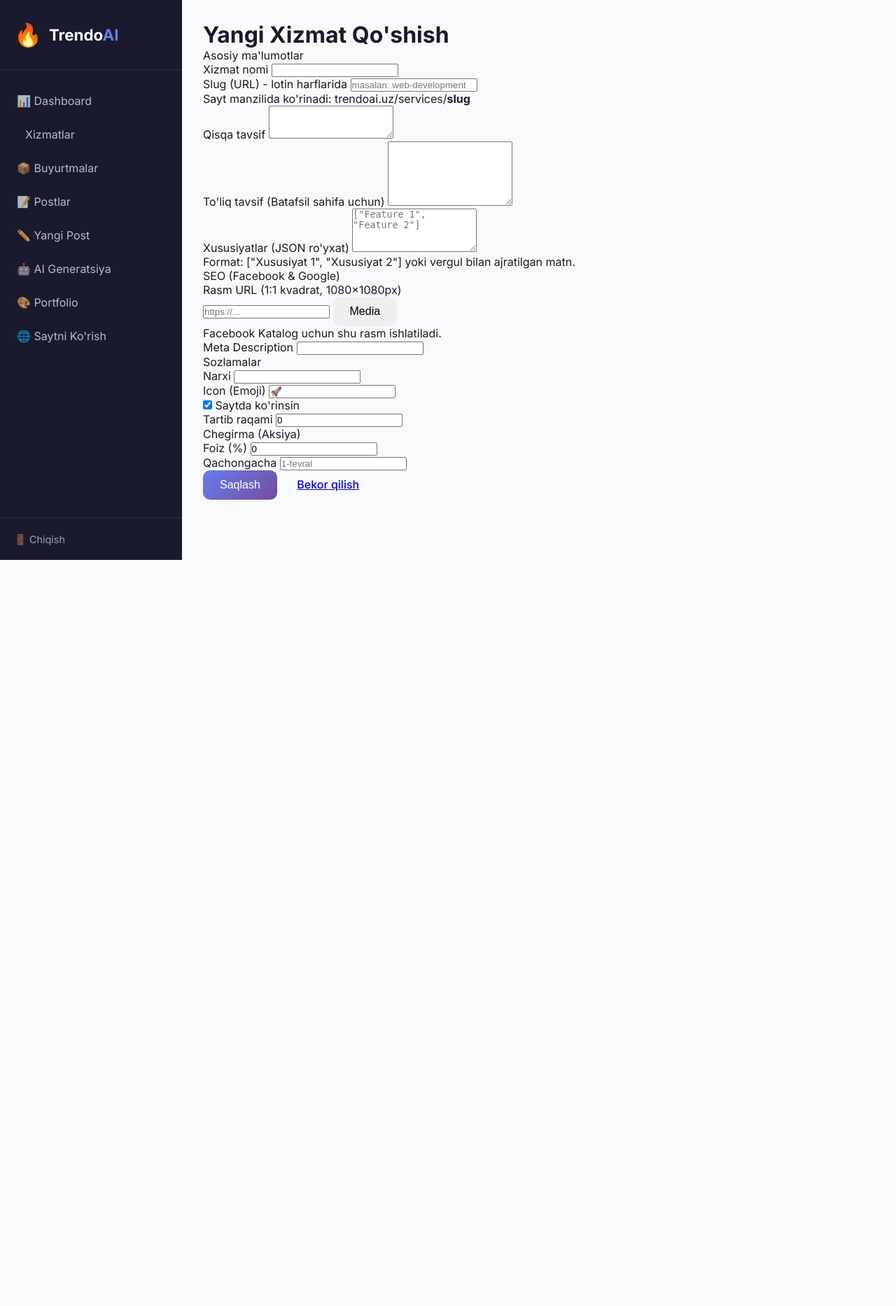
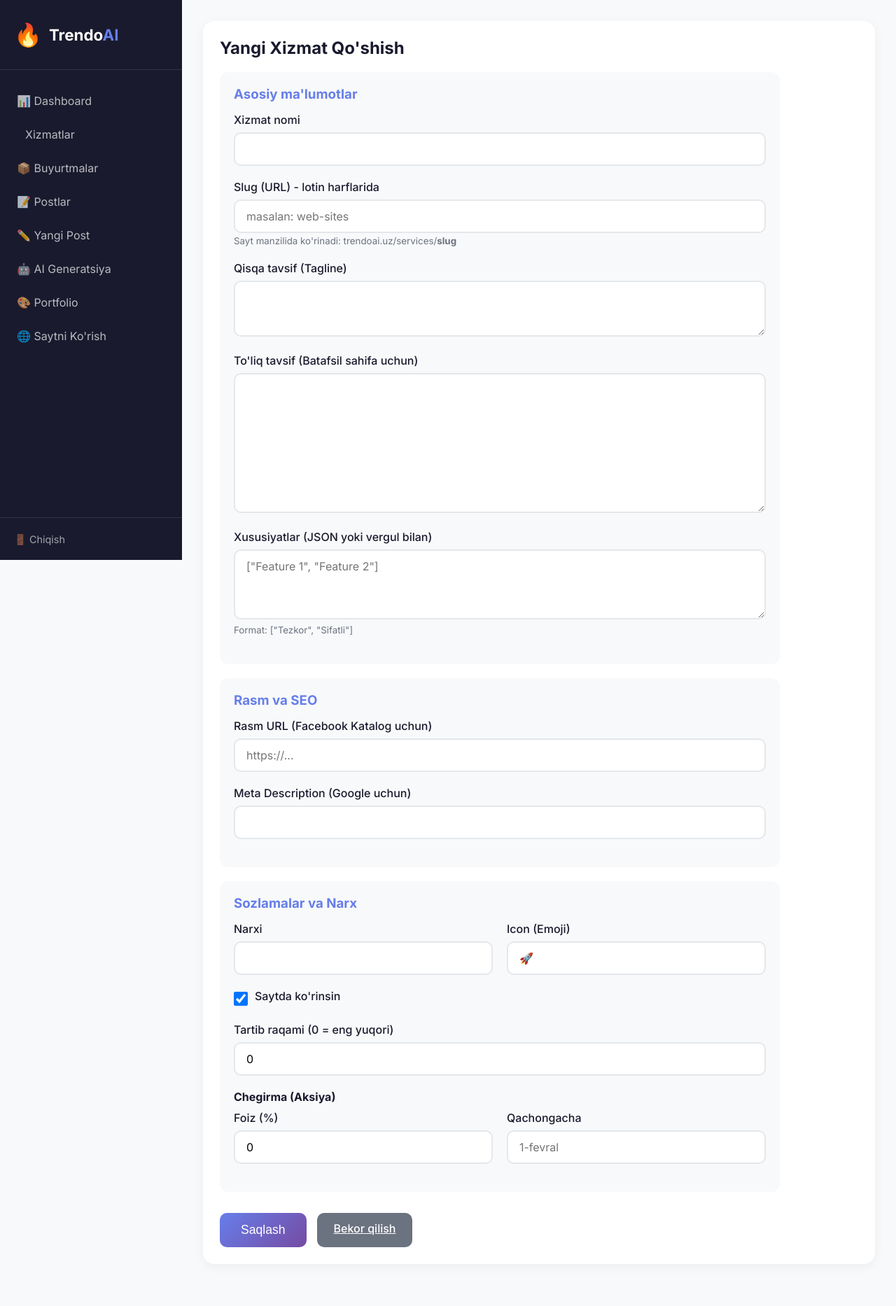
Before and after one commit to akbarjonrovshanov13-pixel/TrendoAi, a Flask app: page /admin/services/new in a window 1280 px wide. Shown: the whole page at 70% size. Before the commit the page ends 800 px from the top, so only its background shows below. Run offline with Flask 3, Linux system fonts and the light colour scheme; the visitor is signed in with stand-in values (Sample User, id 1).

Commit message:
fix: style admin service pages to match theme

```diff
--- a/templates/admin/service_form.html
+++ b/templates/admin/service_form.html
@@ -3,126 +3,112 @@
 {% block title %}{{ 'Yangi Xizmat' if not service else 'Tahrirlash: ' + service.title }}{% endblock %}
 
 {% block content %}
-<div class="d-flex justify-content-between flex-wrap flex-md-nowrap align-items-center pt-3 pb-2 mb-3 border-bottom">
-    <h1 class="h2">{{ 'Yangi Xizmat Qo\'shish' if not service else 'Tahrirlash' }}</h1>
+<div class="quick-actions">
+    <div style="margin-bottom: 20px;">
+        <h2>{{ 'Yangi Xizmat Qo\'shish' if not service else 'Tahrirlash: ' + service.title }}</h2>
     </div>
 
-<form method="POST" class="needs-validation" novalidate>
-    <div class="row">
-        <div class="col-md-8">
-            <div class="card mb-4">
-                <div class="card-header">Asosiy ma'lumotlar</div>
-                <div class="card-body">
-                    <div class="mb-3">
-                        <label for="title" class="form-label">Xizmat nomi</label>
-                        <input type="text" class="form-control" id="title" name="title"
-                            value="{{ service.title if service else '' }}" required>
+    <form method="POST" style="max-width: 800px;">
+        <!-- Asosiy Ma'lumotlar -->
+        <div style="background: var(--light); padding: 20px; border-radius: 12px; margin-bottom: 20px;">
+            <h3 style="margin-bottom: 15px; color: var(--primary);">Asosiy ma'lumotlar</h3>
+
+            <div class="form-group">
+                <label for="title">Xizmat nomi</label>
+                <input type="text" id="title" name="title" value="{{ service.title if service else '' }}" required>
             </div>
 
-                    <div class="mb-3">
-                        <label for="slug" class="form-label">Slug (URL) - lotin harflarida</label>
-                        <input type="text" class="form-control" id="slug" name="slug"
-                            value="{{ service.slug if service else '' }}" required
-                            placeholder="masalan: web-development">
-                        <div class="form-text">Sayt manzilida ko'rinadi: trendoai.uz/services/<b>slug</b></div>
+            <div class="form-group">
+                <label for="slug">Slug (URL) - lotin harflarida</label>
+                <input type="text" id="slug" name="slug" value="{{ service.slug if service else '' }}"
+                    placeholder="masalan: web-sites">
+                <small style="color: var(--gray);">Sayt manzilida ko'rinadi: trendoai.uz/services/<b>slug</b></small>
             </div>
 
-                    <div class="mb-3">
-                        <label for="description" class="form-label">Qisqa tavsif</label>
-                        <textarea class="form-control" id="description" name="description"
-                            rows="3">{{ service.description if service else '' }}</textarea>
+            <div class="form-group">
+                <label for="description">Qisqa tavsif (Tagline)</label>
+                <textarea id="description" name="description"
+                    style="min-height: 80px;">{{ service.description if service else '' }}</textarea>
             </div>
 
-                    <div class="mb-3">
-                        <label for="full_description" class="form-label">To'liq tavsif (Batafsil sahifa uchun)</label>
-                        <textarea class="form-control" id="full_description" name="full_description"
-                            rows="6">{{ service.full_description if service else '' }}</textarea>
+            <div class="form-group">
+                <label for="full_description">To'liq tavsif (Batafsil sahifa uchun)</label>
+                <textarea id="full_description" name="full_description"
+                    style="min-height: 200px;">{{ service.full_description if service else '' }}</textarea>
             </div>
 
-                    <div class="mb-3">
-                        <label for="features" class="form-label">Xususiyatlar (JSON ro'yxat)</label>
-                        <textarea class="form-control" id="features" name="features" rows="4"
+            <div class="form-group">
+                <label for="features">Xususiyatlar (JSON yoki vergul bilan)</label>
+                <textarea id="features" name="features" style="min-height: 100px;"
                     placeholder='["Feature 1", "Feature 2"]'>{{ service.features if service else '' }}</textarea>
-                        <div class="form-text">Format: ["Xususiyat 1", "Xususiyat 2"] yoki vergul bilan ajratilgan matn.
-                        </div>
-                    </div>
+                <small style="color: var(--gray);">Format: ["Tezkor", "Sifatli"]</small>
             </div>
         </div>
 
-            <div class="card mb-4">
-                <div class="card-header">SEO (Facebook & Google)</div>
-                <div class="card-body">
-                    <div class="mb-3">
-                        <label for="image_url" class="form-label">Rasm URL (1:1 kvadrat, 1080x1080px)</label>
-                        <div class="input-group">
-                            <input type="text" class="form-control" id="image_url" name="image_url"
-                                value="{{ service.image_url if service else '' }}" placeholder="https://...">
-                            <button class="btn btn-outline-secondary" type="button"
-                                onclick="window.open('/admin/media', '_blank')">Media</button>
-                        </div>
-                        <div class="form-text">Facebook Katalog uchun shu rasm ishlatiladi.</div>
+        <!-- SEO & Media -->
+        <div style="background: var(--light); padding: 20px; border-radius: 12px; margin-bottom: 20px;">
+            <h3 style="margin-bottom: 15px; color: var(--primary);">Rasm va SEO</h3>
+
+            <div class="form-group">
+                <label for="image_url">Rasm URL (Facebook Katalog uchun)</label>
+                <input type="text" id="image_url" name="image_url" value="{{ service.image_url if service else '' }}"
+                    placeholder="https://...">
             </div>
 
-                    <div class="mb-3">
-                        <label for="meta_desc" class="form-label">Meta Description</label>
-                        <input type="text" class="form-control" id="meta_desc" name="meta_desc"
-                            value="{{ service.meta_desc if service else '' }}">
-                    </div>
-                </div>
+            <div class="form-group">
+                <label for="meta_desc">Meta Description (Google uchun)</label>
+                <input type="text" id="meta_desc" name="meta_desc" value="{{ service.meta_desc if service else '' }}">
             </div>
         </div>
 
-        <div class="col-md-4">
-            <div class="card mb-4">
-                <div class="card-header">Sozlamalar</div>
-                <div class="card-body">
-                    <div class="mb-3">
-                        <label for="price" class="form-label">Narxi</label>
-                        <input type="text" class="form-control" id="price" name="price"
-                            value="{{ service.price if service else '' }}">
+        <!-- Sozlamalar -->
+        <div style="background: var(--light); padding: 20px; border-radius: 12px; margin-bottom: 20px;">
+            <h3 style="margin-bottom: 15px; color: var(--primary);">Sozlamalar va Narx</h3>
+
+            <div style="display: grid; grid-template-columns: 1fr 1fr; gap: 20px;">
+                <div class="form-group">
+                    <label for="price">Narxi</label>
+                    <input type="text" id="price" name="price" value="{{ service.price if service else '' }}">
                 </div>
 
-                    <div class="mb-3">
-                        <label for="icon" class="form-label">Icon (Emoji)</label>
-                        <input type="text" class="form-control" id="icon" name="icon"
-                            value="{{ service.icon if service else '🚀' }}">
-                    </div>
-
-                    <div class="mb-3 form-check">
-                        <input type="checkbox" class="form-check-input" id="is_active" name="is_active" {{ 'checked' if
-                            not service or service.is_active else '' }}>
-                        <label class="form-check-label" for="is_active">Saytda ko'rinsin</label>
-                    </div>
-
-                    <div class="mb-3">
-                        <label for="order" class="form-label">Tartib raqami</label>
-                        <input type="number" class="form-control" id="order" name="order"
-                            value="{{ service.order if service else 0 }}">
-                    </div>
+                <div class="form-group">
+                    <label for="icon">Icon (Emoji)</label>
+                    <input type="text" id="icon" name="icon" value="{{ service.icon if service else '🚀' }}">
                 </div>
             </div>
 
-            <div class="card mb-4">
-                <div class="card-header">Chegirma (Aksiya)</div>
-                <div class="card-body">
-                    <div class="mb-3">
-                        <label for="discount_percent" class="form-label">Foiz (%)</label>
-                        <input type="number" class="form-control" id="discount_percent" name="discount_percent"
+            <div class="form-group checkbox-group">
+                <input type="checkbox" id="is_active" name="is_active" {{ 'checked' if not service or service.is_active
+                    else '' }}>
+                <label for="is_active">Saytda ko'rinsin</label>
+            </div>
+
+            <div class="form-group">
+                <label for="order">Tartib raqami (0 = eng yuqori)</label>
+                <input type="number" id="order" name="order" value="{{ service.order if service else 0 }}">
+            </div>
+
+            <h4 style="margin: 15px 0 10px;">Chegirma (Aksiya)</h4>
+            <div style="display: grid; grid-template-columns: 1fr 1fr; gap: 20px;">
+                <div class="form-group">
+                    <label for="discount_percent">Foiz (%)</label>
+                    <input type="number" id="discount_percent" name="discount_percent"
                         value="{{ service.discount_percent if service else 0 }}">
                 </div>
-                    <div class="mb-3">
-                        <label for="discount_until" class="form-label">Qachongacha</label>
-                        <input type="text" class="form-control" id="discount_until" name="discount_until"
+                <div class="form-group">
+                    <label for="discount_until">Qachongacha</label>
+                    <input type="text" id="discount_until" name="discount_until"
                         value="{{ service.discount_until if service else '' }}" placeholder="1-fevral">
                 </div>
             </div>
         </div>
 
-            <div class="d-grid gap-2">
-                <button type="submit" class="btn btn-primary">Saqlash</button>
-                <a href="{{ url_for('admin_services') }}" class="btn btn-outline-secondary">Bekor qilish</a>
-            </div>
-        </div>
+        <div style="display: flex; gap: 15px; margin-top: 30px;">
+            <button type="submit" class="btn btn-primary"
+                style="padding: 14px 30px; font-size: 1.1rem;">Saqlash</button>
+            <a href="{{ url_for('admin_services') }}" class="btn" style="background: var(--gray); color: white;">Bekor
+                qilish</a>
         </div>
     </form>
+</div>
 {% endblock %}
```
Also changed, not shown: templates/admin/services.html (+30 -20 lines). Lines whose indentation alone changed are shown as unchanged.
